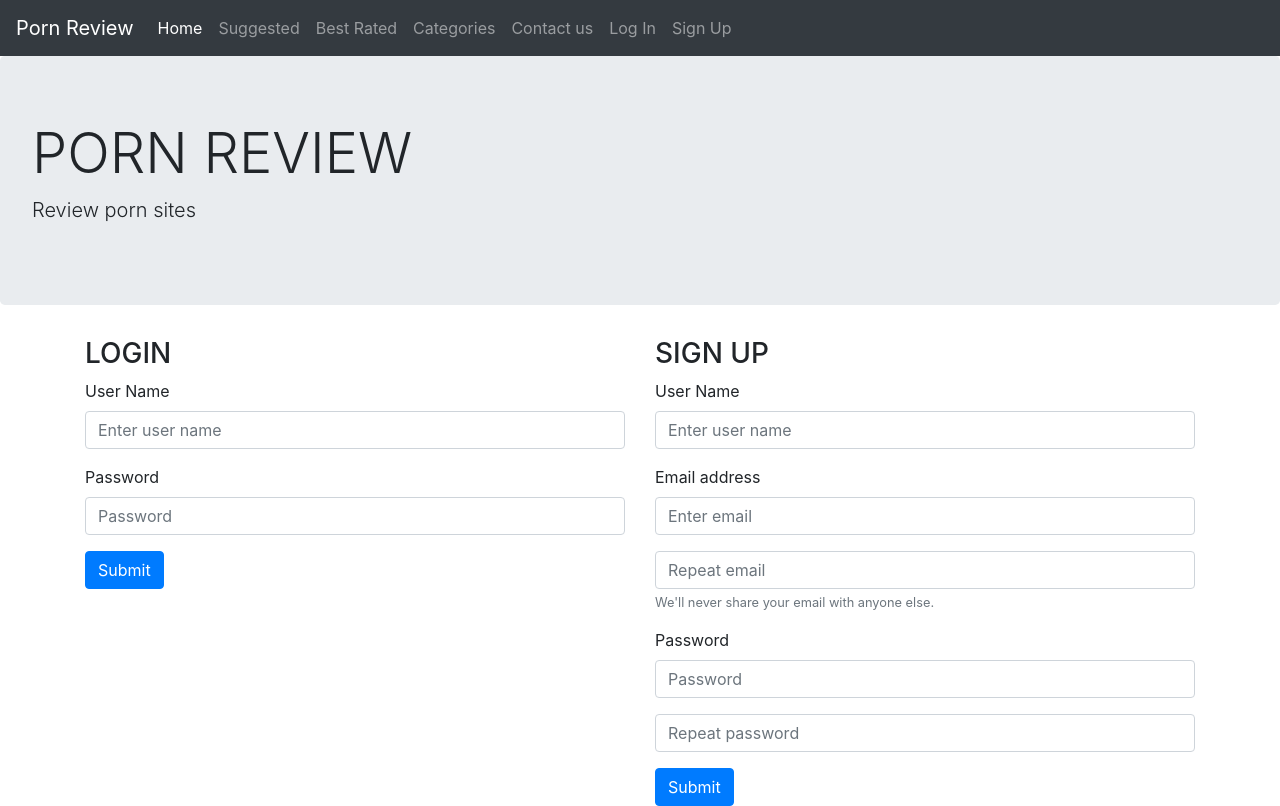
After one commit to ramoneiggy/ErosCouncil, a PHP site: page /login.php in a window 1280 px wide. The commit adds this page. Run offline with PHP 8.4, Linux system fonts and the light colour scheme.

Commit message:
moja ideja
...

```diff
--- a/classes.php
+++ b/classes.php
@@ -6,7 +6,7 @@ class Draw
     //  the page.
     */
 
-
+    /* MISLIM DA OVO NE TREBA
     public static function drawHeader(){
         //CODE TO DRAW HEADER
         $headerCode = <<<header
@@ -34,7 +34,7 @@ header;
         echo $headerCode;
 
     }
-
+    */
     public static function drawList(){
         //CODE TO DRAW LIST
     }
--- /dev/null
+++ b/head.php
@@ -0,0 +1,51 @@
+<!DOCTYPE html>
+<html lang="en">
+<head>
+    <meta charset="UTF-8">
+    <meta name="viewport" content="width=device-width, initial-scale=1.0">
+    <meta http-equiv="X-UA-Compatible" content="ie=edge">
+    <title>Porn Review</title>
+    <link rel="stylesheet" href="https://stackpath.bootstrapcdn.com/bootstrap/4.1.0/css/bootstrap.min.css" integrity="sha384-9gVQ4dYFwwWSjIDZnLEWnxCjeSWFphJiwGPXr1jddIhOegiu1FwO5qRGvFXOdJZ4" crossorigin="anonymous">
+    <script src="https://stackpath.bootstrapcdn.com/bootstrap/4.1.0/js/bootstrap.min.js" integrity="sha384-uefMccjFJAIv6A+rW+L4AHf99KvxDjWSu1z9VI8SKNVmz4sk7buKt/6v9KI65qnm" crossorigin="anonymous"></script>
+</head>
+<body>
+<nav class="navbar sticky-top navbar-expand-lg navbar-dark bg-dark">
+  <a class="navbar-brand" href="index.php">Porn Review</a>
+  <button class="navbar-toggler" type="button" data-toggle="collapse" data-target="#navbarNav" aria-controls="navbarNav" aria-expanded="false" aria-label="Toggle navigation">
+    <span class="navbar-toggler-icon"></span>
+  </button>
+  <div class="collapse navbar-collapse" id="navbarNav">
+    <ul class="navbar-nav">
+      <li class="nav-item active">
+        <a class="nav-link" href="index.php">Home <span class="sr-only">(current)</span></a>
+      </li>
+      <li class="nav-item">
+        <a class="nav-link" href="#">Suggested</a>
+      </li>
+      <li class="nav-item">
+        <a class="nav-link" href="#">Best Rated</a>
+      </li>
+      <li class="nav-item">
+        <a class="nav-link" href="#">Categories</a>
+      </li>
+      <li class="nav-item">
+        <a class="nav-link" href="#">Contact us</a>
+      </li>
+
+      <!-- ovaj dio će se trebati kod za login-->
+      <li class="nav-item">
+        <a class="nav-link" href="login.php">Log In</a>
+      </li>
+      <li class="nav-item">
+        <a class="nav-link" href="login.php">Sign Up</a>
+      </li>
+      <!--- -->
+
+    </ul>
+  </div>
+</nav>
+
+<div class="jumbotron">
+  <h1 class="display-4">PORN REVIEW</h1>
+  <p class="lead">Review porn sites</p>
+</div>
--- /dev/null
+++ b/login.php
@@ -0,0 +1,48 @@
+<?php include "head.php"; ?>
+
+
+<!--LOG IN-->
+<div class="container">
+  <div class="row">
+    <div class="col-sm-6">
+    <h3>LOGIN</h3>
+    <form action="logInPerson.php" method="post">
+    <div class="form-group">
+    <label for="exampleInputEmail1">User Name</label>
+    <input type="text" class="form-control" name="userName" aria-describedby="emailHelp" placeholder="Enter user name">
+  </div>
+  <div class="form-group">
+    <label for="exampleInputPassword1">Password</label>
+    <input type="password" class="form-control" name="password" placeholder="Password">
+  </div>
+  <button type="submit" class="btn btn-primary">Submit</button>
+</form>
+    </div>
+<div class="col-sm-6">
+    <h3>SIGN UP</h3>
+    <form action="signUpPerson.php" method="post">
+  <div class="form-group">
+    <label for="exampleInputEmail1">User Name</label>
+    <input type="text" class="form-control" name="userName" aria-describedby="emailHelp" placeholder="Enter user name">
+  </div>
+  <div class="form-group">
+    <label for="exampleInputEmail1">Email address</label>
+    <input type="email" class="form-control" name="email" aria-describedby="emailHelp" placeholder="Enter email">
+  </div>  <div class="form-group">
+    <input type="email" class="form-control" name="repeatEmail" aria-describedby="emailHelp" placeholder="Repeat email">
+    <small id="emailHelp" class="form-text text-muted">We'll never share your email with anyone else.</small>
+
+  </div>
+  <div class="form-group">
+    <label for="exampleInputPassword1">Password</label>
+    <input type="password" class="form-control" name="password" placeholder="Password">
+  </div>
+  <div class="form-group">
+    <input type="password" class="form-control" name="repeatPassword" placeholder="Repeat password">
+  </div>
+  <button type="submit" class="btn btn-primary">Submit</button>
+</form>
+    </div>
+
+  </div>
+</div>
```
Also changed, not shown: index.php (+1 -40 lines).
